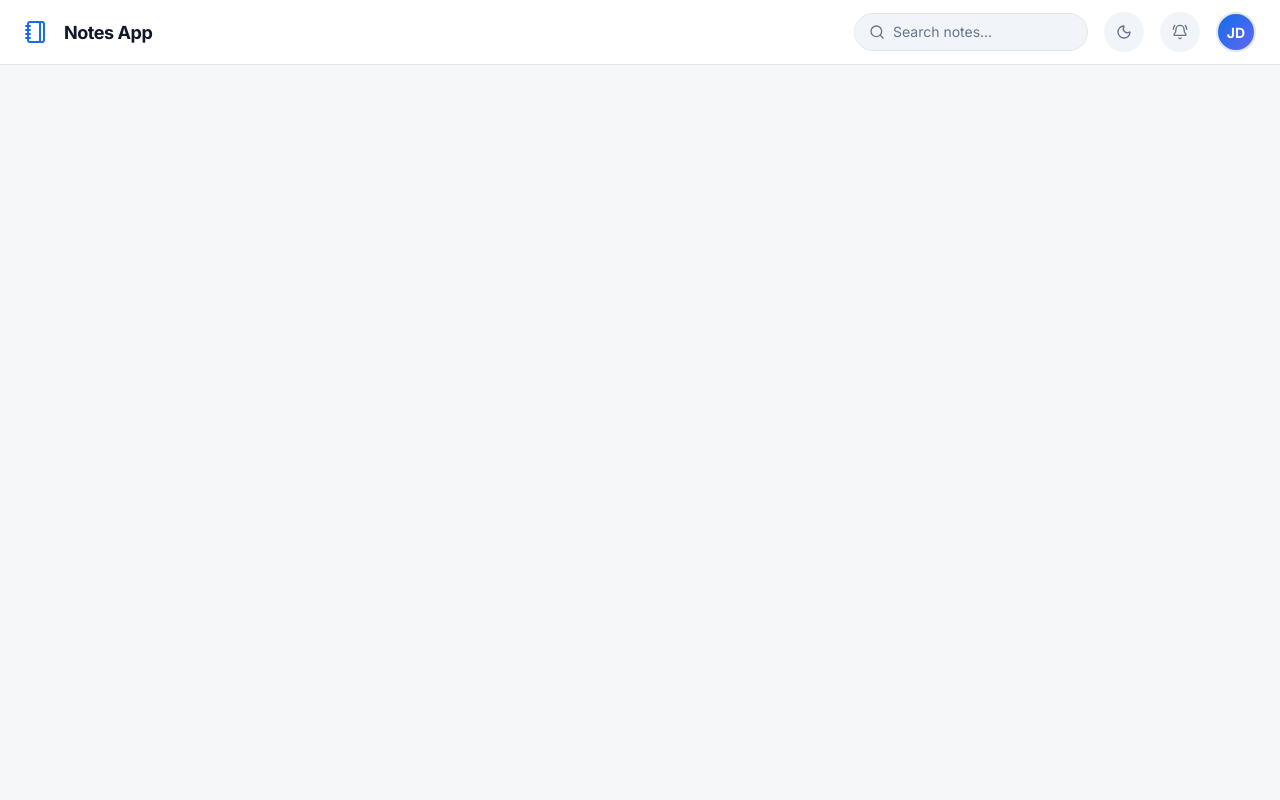
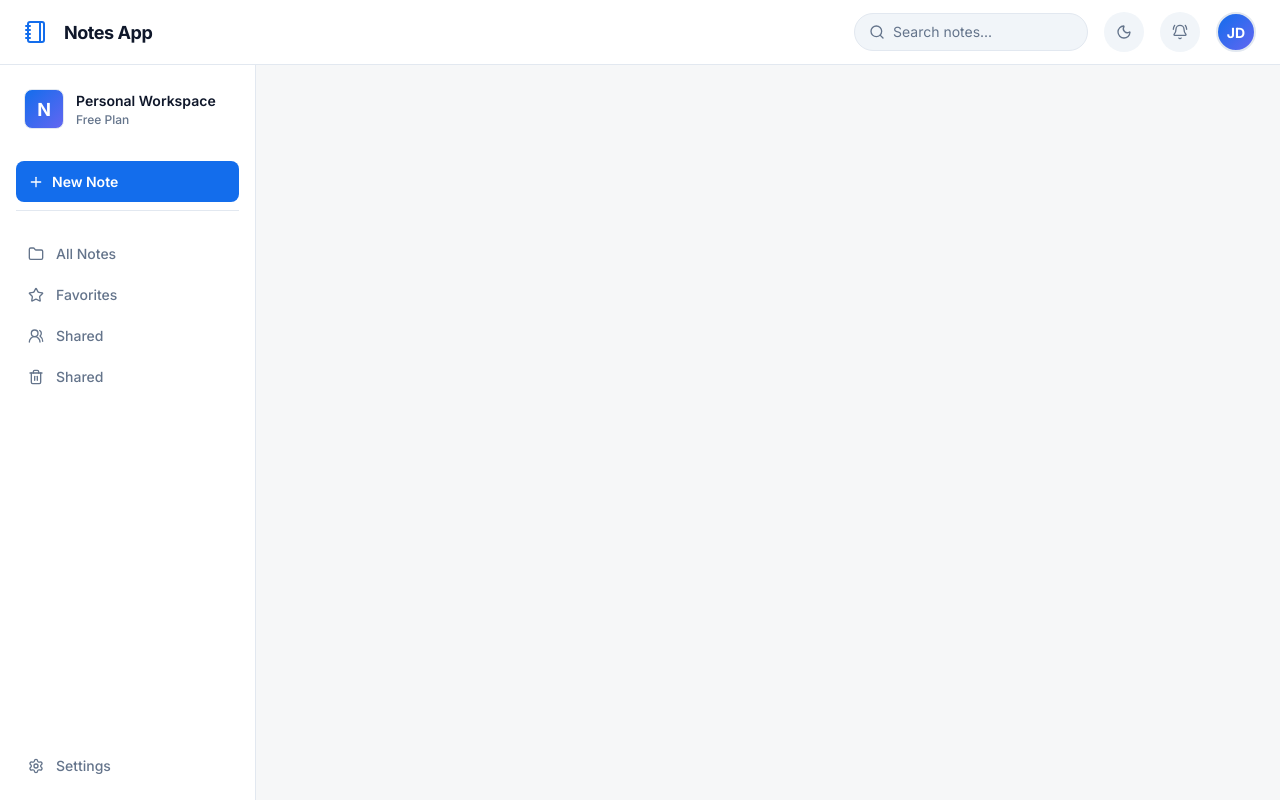
Before and after one commit to Afisphbl/note-app, a React (Create React App) app: page /note/fc45043d-7a7c-48d7-8830-be532e0906df in a window 1280 px wide. Built offline with nearby package versions, Linux system fonts and the light colour scheme.

Commit message:
feat: add SideBar component with styling and integrate into App

```diff
--- a/src/App.jsx
+++ b/src/App.jsx
@@ -1,10 +1,14 @@
 import React from "react";
 import Header from "./components/Header/Header";
+import SideBar from "./components/SideBar/SideBar";
 
 function App() {
   return (
     <article className="app-container">
       <Header />
+      <main className="app-main">
+        <SideBar />
+      </main>
     </article>
   );
 }
--- /dev/null
+++ b/src/components/SideBar/SideBar.jsx
@@ -0,0 +1,63 @@
+import React from "react";
+import {
+  PlusIcon,
+  FolderIcon,
+  StarIcon,
+  Users2Icon,
+  Trash2Icon,
+  Settings,
+} from "lucide-react";
+import Button from "../Button/Button";
+import "./Sidebar.css";
+
+function SideBar() {
+  return (
+    <aside className="sidebar">
+      <div className="sidebar__top">
+        <div className="sidebar__workspace-container">
+          <div className="sidebar__workspace">
+            <span className="sidebar__workspace-logo">N</span>
+            <div className="sidebar__workspace-info">
+              <h2 className="sidebar__workspace-name">Personal Workspace</h2>
+              <p className="sidebar__workspace-plan">Free Plan</p>
+            </div>
+          </div>
+
+          <Button className="sidebar__new-note-btn">
+            <PlusIcon size={16} />
+            New Note
+          </Button>
+        </div>
+
+        <ul className="sidebar__nav">
+          <li className="sidebar__nav-item">
+            <FolderIcon size={16} />
+            All Notes
+          </li>
+
+          <li className="sidebar__nav-item">
+            <StarIcon size={16} />
+            Favorites
+          </li>
+          <li className="sidebar__nav-item">
+            <Users2Icon size={16} />
+            Shared
+          </li>
+          <li className="sidebar__nav-item">
+            <Trash2Icon size={16} />
+            Shared
+          </li>
+        </ul>
+      </div>
+
+      <div className="sidebar__bottom">
+        <Button className="sidebar__nav-item">
+          <Settings size={16} />
+          <span>Settings</span>
+        </Button>
+      </div>
+    </aside>
+  );
+}
+
+export default SideBar;
--- /dev/null
+++ b/src/components/SideBar/Sidebar.css
@@ -0,0 +1,132 @@
+.sidebar {
+  width: 256px;
+  min-width: 256px;
+  display: flex;
+  flex-direction: column;
+  justify-content: space-between;
+  background-color: var(--bg-surface);
+  border-right: 1px solid var(--border-color);
+  padding: 1rem;
+  overflow-y: auto;
+  transition:
+    background-color 0.2s,
+    border-color 0.2s;
+}
+
+.sidebar__top {
+  display: flex;
+  flex-direction: column;
+  gap: 1.5rem;
+}
+
+.sidebar__workspace-container {
+  display: flex;
+  flex-direction: column;
+  gap: 1.5rem;
+  border-bottom: 1px solid var(--border-color);
+}
+
+.sidebar__workspace {
+  display: flex;
+  align-items: center;
+  gap: 0.75rem;
+  padding: 0.5rem;
+}
+
+.sidebar__workspace-logo {
+  width: 40px;
+  height: 40px;
+  border-radius: var(--radius-md);
+  border: 1px solid var(--border-color);
+  object-fit: cover;
+  background: linear-gradient(135deg, var(--primary), #6366f1);
+  display: flex;
+  align-items: center;
+  justify-content: center;
+  color: white;
+  font-size: 1.125rem;
+  font-weight: 700;
+  flex-shrink: 0;
+}
+
+.sidebar__workspace-info {
+  display: flex;
+  flex-direction: column;
+  overflow: hidden;
+}
+
+.sidebar__workspace-name {
+  font-size: 0.875rem;
+  font-weight: 600;
+  color: var(--text-main);
+  white-space: nowrap;
+  overflow: hidden;
+  text-overflow: ellipsis;
+}
+
+.sidebar__workspace-plan {
+  font-size: 0.75rem;
+  font-weight: 500;
+  color: var(--text-muted);
+}
+
+.sidebar__nav {
+  display: flex;
+  flex-direction: column;
+  gap: 0.25rem;
+}
+
+.sidebar__nav-item {
+  display: flex;
+  align-items: center;
+  gap: 0.75rem;
+  padding: 0.5rem 0.75rem;
+  border-radius: var(--radius-md);
+  color: var(--text-muted);
+  transition:
+    background-color 0.15s,
+    color 0.15s;
+  font-size: 0.875rem;
+  font-weight: 500;
+  cursor: pointer;
+}
+
+.sidebar__nav-item:hover {
+  background-color: var(--hover-bg);
+  color: var(--text-main);
+}
+
+.sidebar__nav-item.active {
+  background-color: var(--primary-light);
+  color: var(--primary);
+}
+
+.sidebar__nav-icon {
+  font-size: 20px;
+  flex-shrink: 0;
+}
+
+.sidebar__bottom {
+  display: flex;
+  flex-direction: column;
+  gap: 0.25rem;
+}
+
+.sidebar__new-note-btn {
+  display: flex;
+  align-items: center;
+  gap: 0.5rem;
+  padding: 0.625rem 0.75rem;
+  border-radius: var(--radius-md);
+  background-color: var(--primary);
+  color: white;
+  font-size: 0.875rem;
+  font-weight: 600;
+  width: 100%;
+  transition: background-color 0.15s;
+  margin-bottom: 0.5rem;
+}
+
+.sidebar__new-note-btn:hover {
+  background-color: var(--primary-hover);
+}
```
